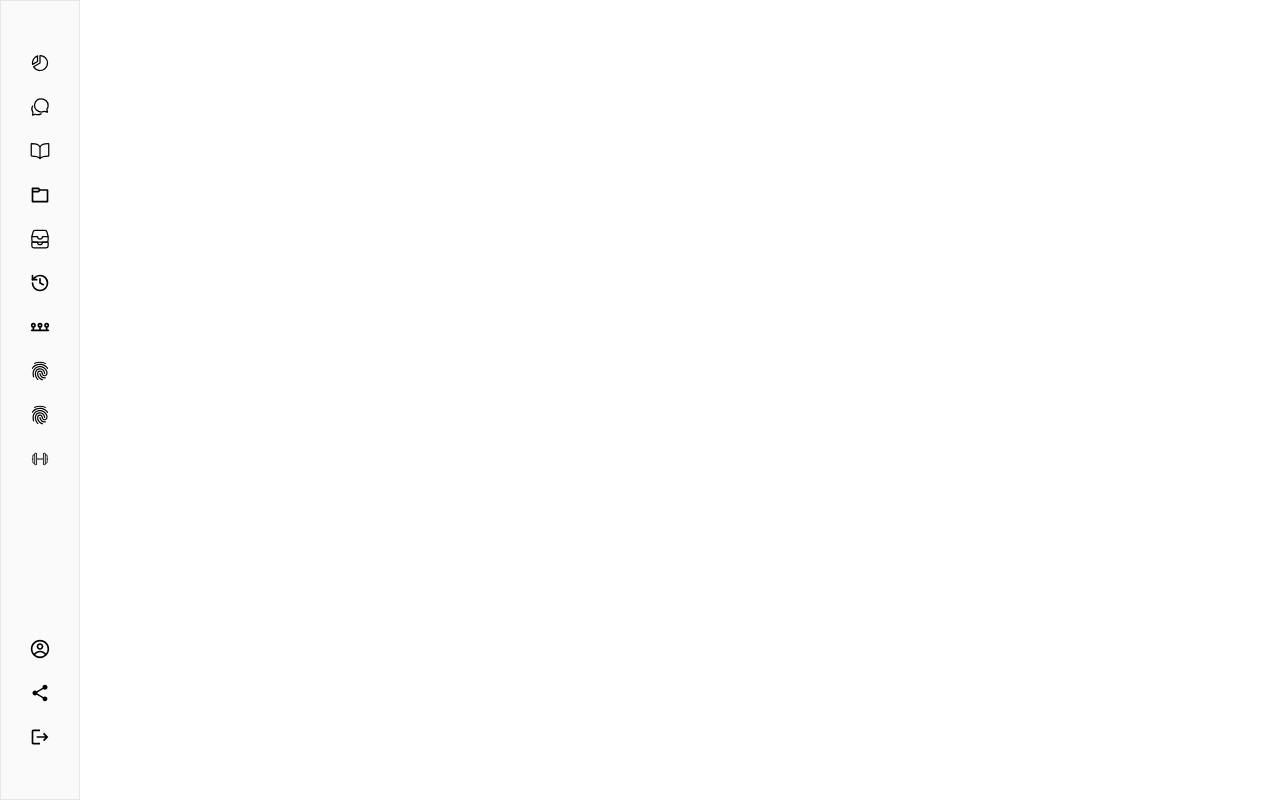
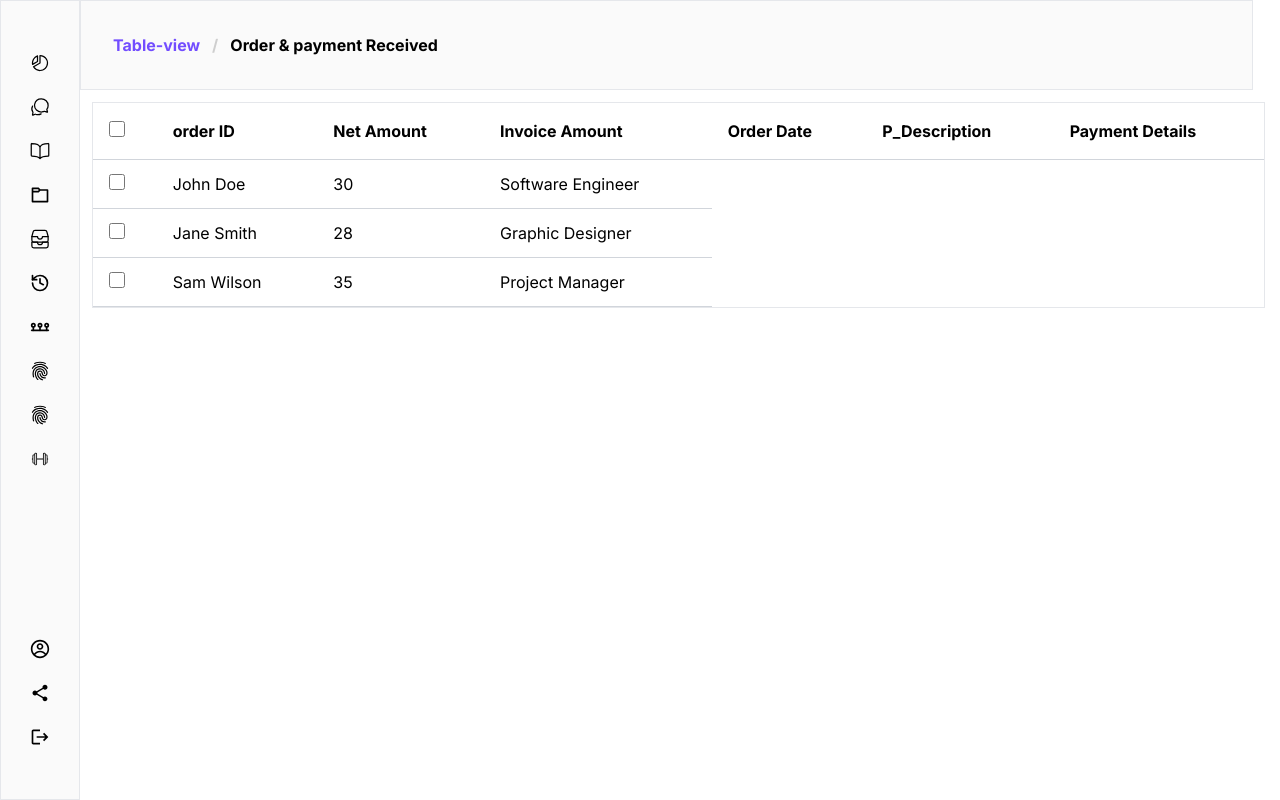
Before and after one commit to Kaustubhhub/interface_labs, a Next.js app: page /order-payment/return in a window 1280 px wide. Built offline with nearby package versions, Linux system fonts and the light colour scheme.

Commit message:
table-component

```diff
--- a/app/order-payment/negative-payout/page.tsx
+++ b/app/order-payment/negative-payout/page.tsx
@@ -1,9 +1,31 @@
+import TableComponent from '@/components/TableComponent'
 import React from 'react'
+
+const headers = ['order ID', 'Net Amount', 'Invoice Amount', 'Order Date', 'P_Description', 'Payment Details'];
+const data = [
+  ['John Doe', 30, 'Software Engineer'],
+  ['Jane Smith', 28, 'Graphic Designer'],
+  ['Sam Wilson', 35, 'Project Manager'],
+];
 
 const page = () => {
   return (
-    <div>
+    <div className='absolute top-0 left-20 w-11/12'>
+      <div className='bg-[#fafafa] text-[#724DFF] flex items-center p-8 border'>
+        <span className='font-bold'>
+          Table-view
+        </span>
+        <span className='font-bold pl-3 text-[#1C1C1C33]'>
+          /
+        </span>
+        <span className="text-black font-bold pl-3">
+          Order & payment Received
+        </span>
 
+      </div>
+      <div className='border ml-3 mt-3 w-full'>
+        <TableComponent headers={headers} data={data} />
+      </div>
     </div>
   )
 }
--- a/app/order-payment/payment-order-recieved/page.tsx
+++ b/app/order-payment/payment-order-recieved/page.tsx
@@ -1,9 +1,31 @@
+import TableComponent from '@/components/TableComponent'
 import React from 'react'
+
+const headers = ['order ID', 'Net Amount', 'Invoice Amount', 'Order Date', 'P_Description', 'Payment Details'];
+const data = [
+  ['John Doe', 30, 'Software Engineer'],
+  ['Jane Smith', 28, 'Graphic Designer'],
+  ['Sam Wilson', 35, 'Project Manager'],
+];
 
 const page = () => {
   return (
-    <div>
+    <div className='absolute top-0 left-20 w-11/12'>
+      <div className='bg-[#fafafa] text-[#724DFF] flex items-center p-8 border'>
+        <span className='font-bold'>
+          Table-view
+        </span>
+        <span className='font-bold pl-3 text-[#1C1C1C33]'>
+          /
+        </span>
+        <span className="text-black font-bold pl-3">
+          Order & payment Received
+        </span>
 
+      </div>
+      <div className='border ml-3 mt-3 w-full'>
+        <TableComponent headers={headers} data={data} />
+      </div>
     </div>
   )
 }
--- a/app/order-payment/payment-pending/page.tsx
+++ b/app/order-payment/payment-pending/page.tsx
@@ -1,9 +1,31 @@
+import TableComponent from '@/components/TableComponent'
 import React from 'react'
+
+const headers = ['order ID', 'Net Amount', 'Invoice Amount', 'Order Date', 'P_Description', 'Payment Details'];
+const data = [
+  ['John Doe', 30, 'Software Engineer'],
+  ['Jane Smith', 28, 'Graphic Designer'],
+  ['Sam Wilson', 35, 'Project Manager'],
+];
 
 const page = () => {
   return (
-    <div>
+    <div className='absolute top-0 left-20 w-11/12'>
+      <div className='bg-[#fafafa] text-[#724DFF] flex items-center p-8 border'>
+        <span className='font-bold'>
+          Table-view
+        </span>
+        <span className='font-bold pl-3 text-[#1C1C1C33]'>
+          /
+        </span>
+        <span className="text-black font-bold pl-3">
+          Order & payment Received
+        </span>
 
+      </div>
+      <div className='border ml-3 mt-3 w-full'>
+        <TableComponent headers={headers} data={data} />
+      </div>
     </div>
   )
 }
--- a/app/order-payment/previous-month-order/page.tsx
+++ b/app/order-payment/previous-month-order/page.tsx
@@ -1,9 +1,31 @@
+import TableComponent from '@/components/TableComponent'
 import React from 'react'
+
+const headers = ['order ID', 'Net Amount', 'Invoice Amount', 'Order Date', 'P_Description', 'Payment Details'];
+const data = [
+  ['John Doe', 30, 'Software Engineer'],
+  ['Jane Smith', 28, 'Graphic Designer'],
+  ['Sam Wilson', 35, 'Project Manager'],
+];
 
 const page = () => {
   return (
-    <div>
+    <div className='absolute top-0 left-20 w-11/12'>
+      <div className='bg-[#fafafa] text-[#724DFF] flex items-center p-8 border'>
+        <span className='font-bold'>
+          Table-view
+        </span>
+        <span className='font-bold pl-3 text-[#1C1C1C33]'>
+          /
+        </span>
+        <span className="text-black font-bold pl-3">
+          Order & payment Received
+        </span>
 
+      </div>
+      <div className='border ml-3 mt-3 w-full'>
+        <TableComponent headers={headers} data={data} />
+      </div>
     </div>
   )
 }
--- a/app/order-payment/return/page.tsx
+++ b/app/order-payment/return/page.tsx
@@ -1,9 +1,31 @@
+import TableComponent from '@/components/TableComponent'
 import React from 'react'
+
+const headers = ['order ID', 'Net Amount', 'Invoice Amount', 'Order Date', 'P_Description', 'Payment Details'];
+const data = [
+  ['John Doe', 30, 'Software Engineer'],
+  ['Jane Smith', 28, 'Graphic Designer'],
+  ['Sam Wilson', 35, 'Project Manager'],
+];
 
 const page = () => {
   return (
-    <div>
+    <div className='absolute top-0 left-20 w-11/12'>
+      <div className='bg-[#fafafa] text-[#724DFF] flex items-center p-8 border'>
+        <span className='font-bold'>
+          Table-view
+        </span>
+        <span className='font-bold pl-3 text-[#1C1C1C33]'>
+          /
+        </span>
+        <span className="text-black font-bold pl-3">
+          Order & payment Received
+        </span>
 
+      </div>
+      <div className='border ml-3 mt-3 w-full'>
+        <TableComponent headers={headers} data={data} />
+      </div>
     </div>
   )
 }
--- a/app/order-payment/tolerance-rate-breached/page.tsx
+++ b/app/order-payment/tolerance-rate-breached/page.tsx
@@ -1,9 +1,31 @@
+import TableComponent from '@/components/TableComponent'
 import React from 'react'
+
+const headers = ['order ID', 'Net Amount', 'Invoice Amount', 'Order Date', 'P_Description', 'Payment Details'];
+const data = [
+  ['John Doe', 30, 'Software Engineer'],
+  ['Jane Smith', 28, 'Graphic Designer'],
+  ['Sam Wilson', 35, 'Project Manager'],
+];
 
 const page = () => {
   return (
-    <div>
+    <div className='absolute top-0 left-20 w-11/12'>
+      <div className='bg-[#fafafa] text-[#724DFF] flex items-center p-8 border'>
+        <span className='font-bold'>
+          Table-view
+        </span>
+        <span className='font-bold pl-3 text-[#1C1C1C33]'>
+          /
+        </span>
+        <span className="text-black font-bold pl-3">
+          Order & payment Received
+        </span>
 
+      </div>
+      <div className='border ml-3 mt-3 w-full'>
+        <TableComponent headers={headers} data={data} />
+      </div>
     </div>
   )
 }
--- a/components/Dashboard.tsx
+++ b/components/Dashboard.tsx
@@ -113,25 +113,25 @@ const Dashboard = () => {
                 </div>
                 <div className='flex flex-wrap py-2'>
                     <div className='w-full md:w-1/2 lg:w-1/3 pr-2'>
-                        <DisplayBox text={"Previous Month order"} amount={3458} />
+                        <DisplayBox text={"Previous Month Order"} nextPath='/order-payment/previous-month-order' amount={3458} />
                     </div>
                     <div className='w-full md:w-1/2 lg:w-1/3 pr-2'>
-                        <DisplayBox text={"Previous Month order"} amount={40} />
+                        <DisplayBox text={"Orders & Payments Recieved"} nextPath='/order-payment/previous-month-order' amount={40} />
                     </div>
                     <div className='w-full lg:w-1/3'>
-                        <DisplayBox text={"Previous Month order"} amount={40} />
+                        <DisplayBox text={"payment Pending"} nextPath='/order-payment/previous-month-order' amount={40} />
                     </div>
                 </div>
 
                 <div className='flex flex-wrap py-2'>
                     <div className='w-full md:w-1/2 lg:w-1/3 pr-2'>
-                        <DisplayBox text={"Previous Month order"} amount={3458} />
+                        <DisplayBox text={"Tolerance rate breached"} nextPath='/order-payment/previous-month-order' amount={3458} />
                     </div>
                     <div className='w-full md:w-1/2 lg:w-1/3 pr-2'>
-                        <DisplayBox text={"Previous Month order"} amount={40} />
+                        <DisplayBox text={"Return"} nextPath='/order-payment/previous-month-order' amount={40} />
                     </div>
                     <div className='w-full lg:w-1/3'>
-                        <DisplayBox text={"Previous Month order"} amount={40} />
+                        <DisplayBox text={"Negative Payout"} nextPath='/order-payment/previous-month-order' amount={40} />
                     </div>
                 </div>
             </div>
--- a/components/DisplayBox.tsx
+++ b/components/DisplayBox.tsx
@@ -1,17 +1,19 @@
 "use client"
 
+import { useRouter } from 'next/navigation';
 import React from 'react'
 import { MdOutlineNavigateNext } from "react-icons/md";
 
 interface DisplayBoxProps {
     text: string,
-    amount: number
+    amount: number,
+    nextPath: string
 }
 
-const DisplayBox = ({ text, amount }: DisplayBoxProps) => {
-
+const DisplayBox = ({ text, amount, nextPath }: DisplayBoxProps) => {
+    const router = useRouter();
     const handleClick = () => {
-        alert(amount)
+        router.push(nextPath)
     }
 
     return (
--- /dev/null
+++ b/components/TableComponent.tsx
@@ -0,0 +1,69 @@
+"use client"
+import React, { useState } from 'react';
+
+interface TableProps {
+    headers: string[];
+    data: Array<Array<string | number>>;
+}
+
+const TableComponent = ({ headers, data }: TableProps) => {
+    // State to manage the checked rows
+    const [checkedRows, setCheckedRows] = useState<boolean[]>(new Array(data.length).fill(false));
+
+    // Handle checkbox change
+    const handleCheckboxChange = (index: number) => {
+        setCheckedRows(prev => {
+            const newCheckedRows = [...prev];
+            newCheckedRows[index] = !newCheckedRows[index];
+            return newCheckedRows;
+        });
+    };
+
+    return (
+        <div className=''>
+            <table className="table-auto w-full">
+                <thead>
+                    <tr>
+                        <th className="px-4 py-2 border-b border-gray-300 text-left">
+                            <input
+                                type="checkbox"
+                                className="w-4 h-4 text-blue-600 bg-gray-100 border-gray-300 rounded focus:ring-blue-500"
+                                checked={checkedRows.every(Boolean)} // Check if all are checked
+                                onChange={() => {
+                                    const allChecked = checkedRows.every(Boolean);
+                                    setCheckedRows(checkedRows.map(() => !allChecked));
+                                }}
+                            />
+                        </th>
+                        {headers.map((header, index) => (
+                            <th key={index} className="px-4 py-4 border-b border-gray-300 text-left">
+                                {header}
+                            </th>
+                        ))}
+                    </tr>
+                </thead>
+                <tbody>
+                    {data.map((row, rowIndex) => (
+                        <tr key={rowIndex}>
+                            <td className="px-4 py-3 border-b border-gray-300 text-left">
+                                <input
+                                    type="checkbox"
+                                    className="w-4 h-4 text-blue-600 bg-gray-100 border-gray-300 rounded focus:ring-blue-500"
+                                    checked={checkedRows[rowIndex]}
+                                    onChange={() => handleCheckboxChange(rowIndex)}
+                                />
+                            </td>
+                            {row.map((cell, cellIndex) => (
+                                <td key={cellIndex} className="px-4 py-2 border-b border-gray-300 text-left">
+                                    {cell}
+                                </td>
+                            ))}
+                        </tr>
+                    ))}
+                </tbody>
+            </table>
+        </div>
+    );
+};
+
+export default TableComponent;
--- a/package.json
+++ b/package.json
@@ -9,6 +9,10 @@
     "lint": "next lint"
   },
   "dependencies": {
+    "@emotion/react": "^11.13.3",
+    "@emotion/styled": "^11.13.0",
+    "@mui/material": "^6.0.0",
+    "@mui/styled-engine-sc": "^6.0.0",
     "@prisma/client": "^5.19.0",
     "axios": "^1.7.5",
     "next": "14.2.6",
@@ -16,6 +20,7 @@
     "react": "^18",
     "react-dom": "^18",
     "react-icons": "^5.3.0",
+    "styled-components": "^6.1.12",
     "xlsx": "^0.18.5"
   },
   "devDependencies": {
```
Also changed, not shown: 1 other file (tests, documents, lock files or other folders).
